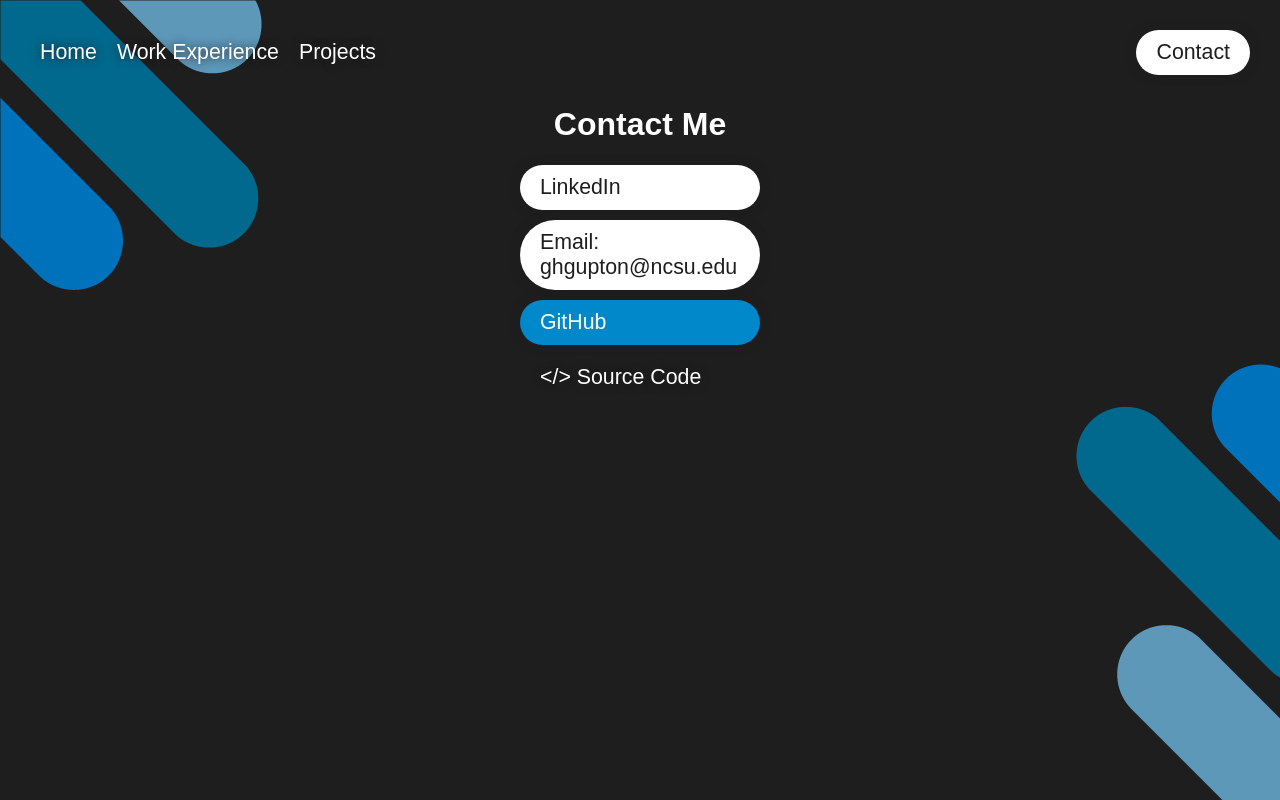
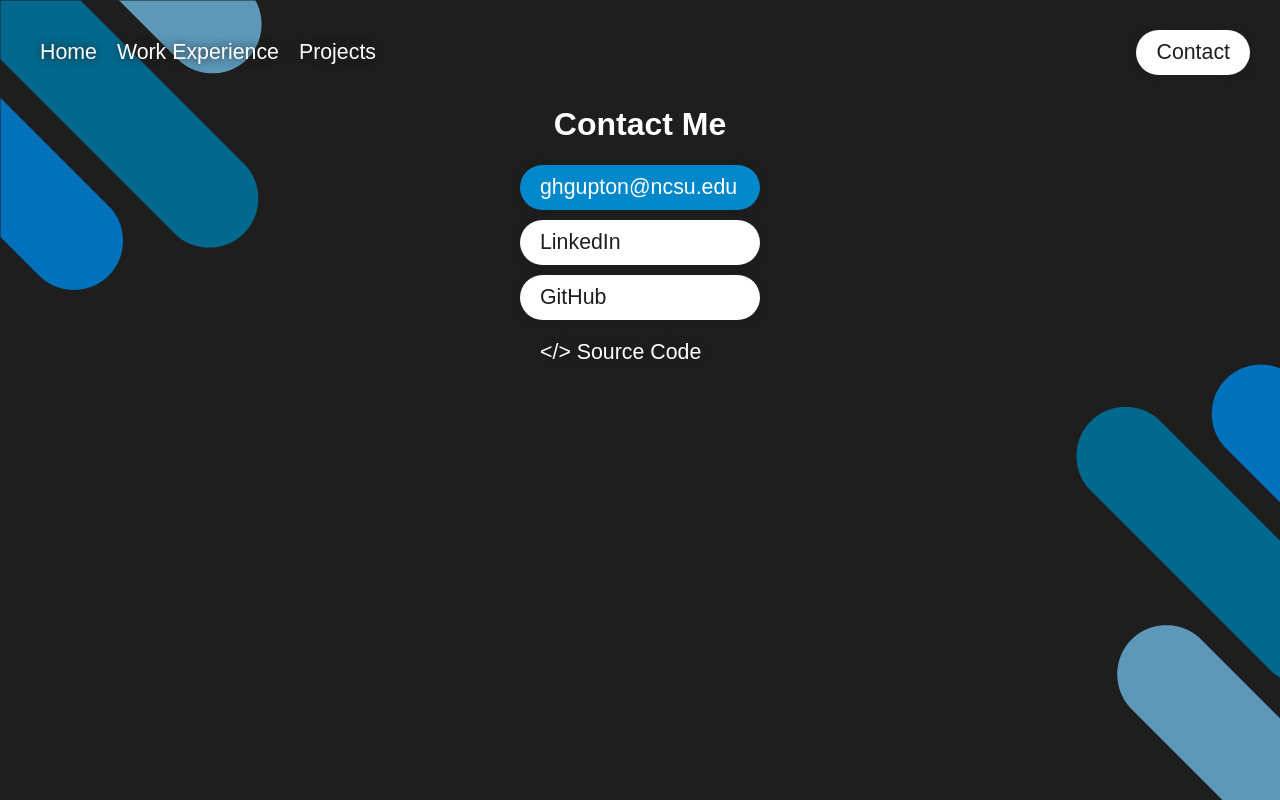
Before and after one commit to grantg2020/grantgupton-angular, an Angular app: page /contact in a window 1280 px wide. Built offline with nearby package versions, Linux system fonts and the light colour scheme; a web font is replaced by a local one.

Commit message:
Updated links

```diff
--- a/src/app/contact/contact.component.html
+++ b/src/app/contact/contact.component.html
@@ -3,8 +3,8 @@
 
 <div class="content slideInAnimation">
     <h1>Contact Me</h1>
+    <app-button content="ghgupton@ncsu.edu" [inverted]="true" [fullWidth]="true" [special]="true" href="mailto:ghgupton@ncsu.edu"></app-button>
     <app-button content="LinkedIn" [inverted]="true" [fullWidth]="true" href="https://www.linkedin.com/in/grant-gupton/" target="_blank"></app-button>
-    <app-button content="Email: ghgupton@ncsu.edu" [inverted]="true" [fullWidth]="true" href="mailto:ghgupton@ncsu.edu"></app-button>
-    <app-button content="GitHub" [inverted]="true" [fullWidth]="true" [special]="true" href="https://github.com/grantg2020" target="_blank"></app-button>
+    <app-button content="GitHub" [inverted]="true" [fullWidth]="true" href="https://github.com/grantg2020" target="_blank"></app-button>
     <app-button content="</> Source Code" [fullWidth]="true" href="https://github.com/grantg2020/grantgupton-angular" target="_blank"></app-button>
 </div>
```
